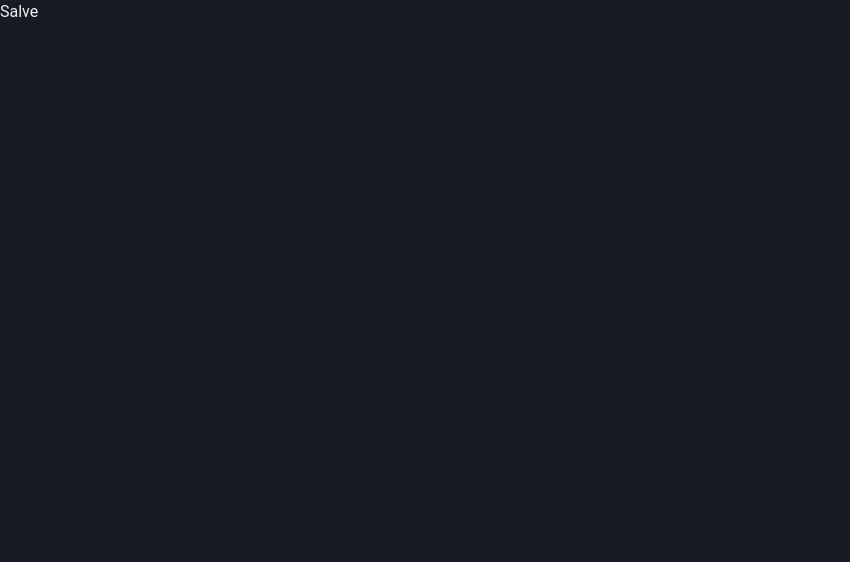
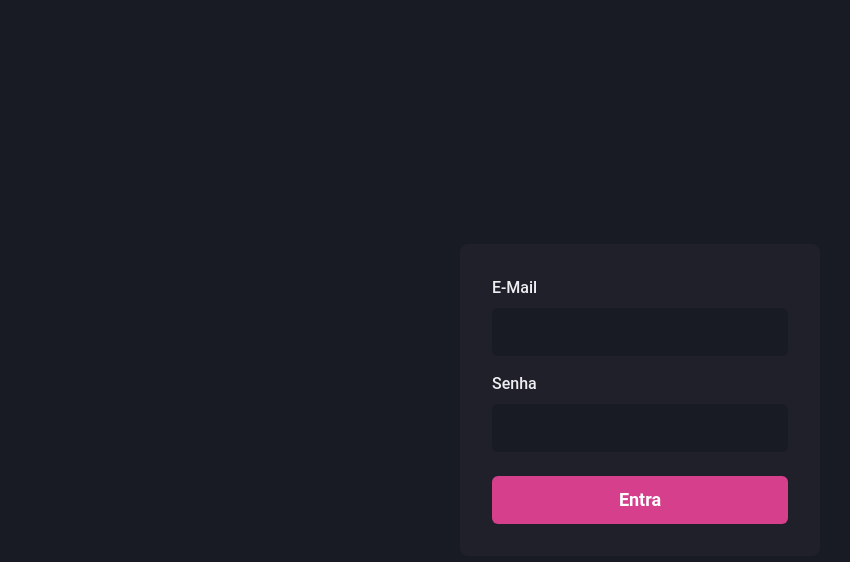
Before and after one commit to idpedro/ignite_dashgo, a Next.js app: page / in a window 1280 px wide. Shown: the top 562 px of the page, without its empty margins (0-850 px from the left). Built offline with nearby package versions, Linux system fonts and the light colour scheme.

Commit message:
Create login page

```diff
--- a/src/pages/index.tsx
+++ b/src/pages/index.tsx
@@ -1,3 +1,49 @@
+import { Flex, Stack, Button } from "@chakra-ui/react";
+import { Input } from "../components/Form/input";
 export default function Home() {
-  return <h1>{"Salve"}</h1>;
+  return (
+    <Flex width="100vw" height="100vh" align="center" justify="center">
+      <Flex
+        as="form"
+        width="100%"
+        maxW={360}
+        bg="gray.800"
+        padding={8}
+        borderRadius={8}
+        flexDirection="column"
+      >
+        <Stack spacing={4}>
+          <Input
+            label="E-Mail"
+            name="email"
+            id="email"
+            type="email"
+            focusBorderColor="pink.500"
+            bgColor="gray.900"
+            variant="filled"
+            _hover={{
+              bgColor: "gray.900",
+            }}
+            size="lg"
+          />
+          <Input
+            label="Senha"
+            name="password"
+            id="password"
+            type="password"
+            focusBorderColor="pink.500"
+            bgColor="gray.900"
+            variant="filled"
+            _hover={{
+              bgColor: "gray.900",
+            }}
+            size="lg"
+          />
+        </Stack>
+        <Button type="submit" marginTop="6" colorScheme="pink" size="lg">
+          Entra
+        </Button>
+      </Flex>
+    </Flex>
+  );
 }
```
